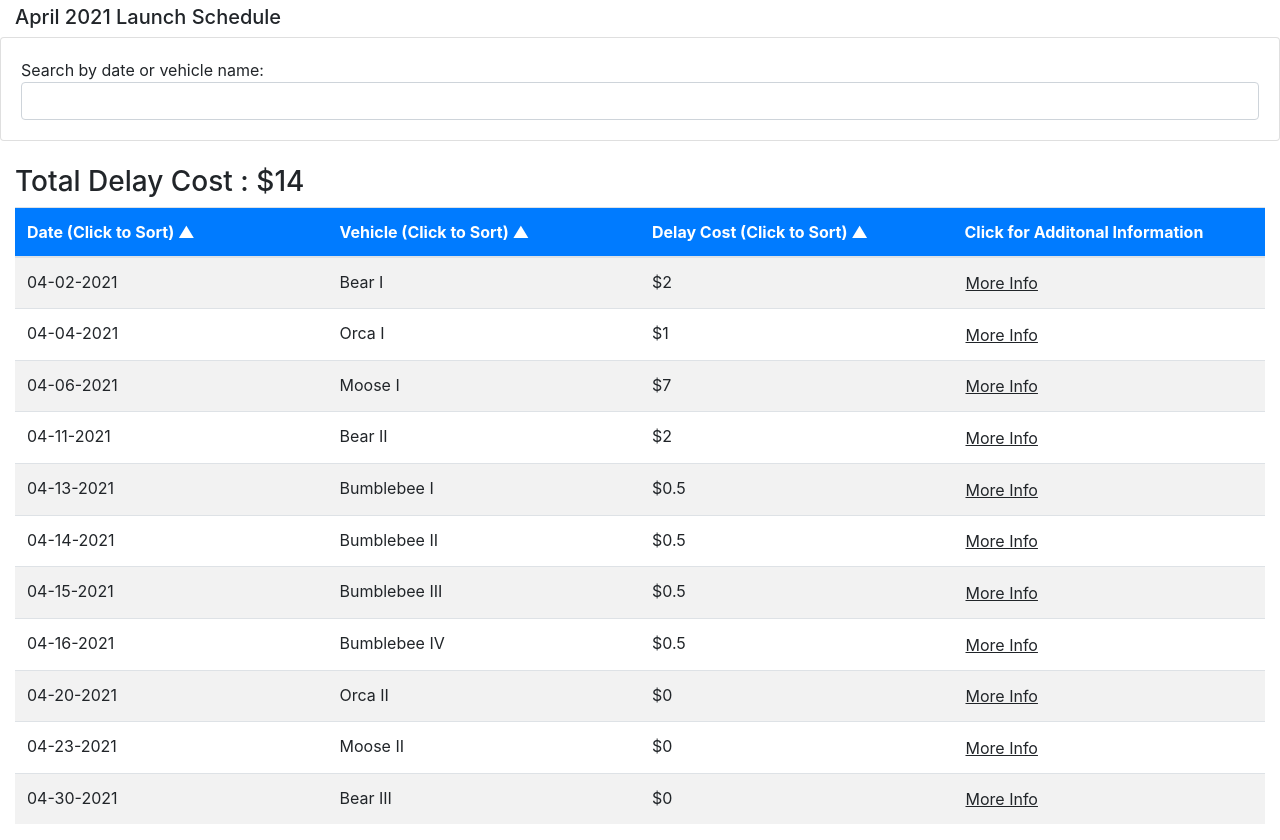
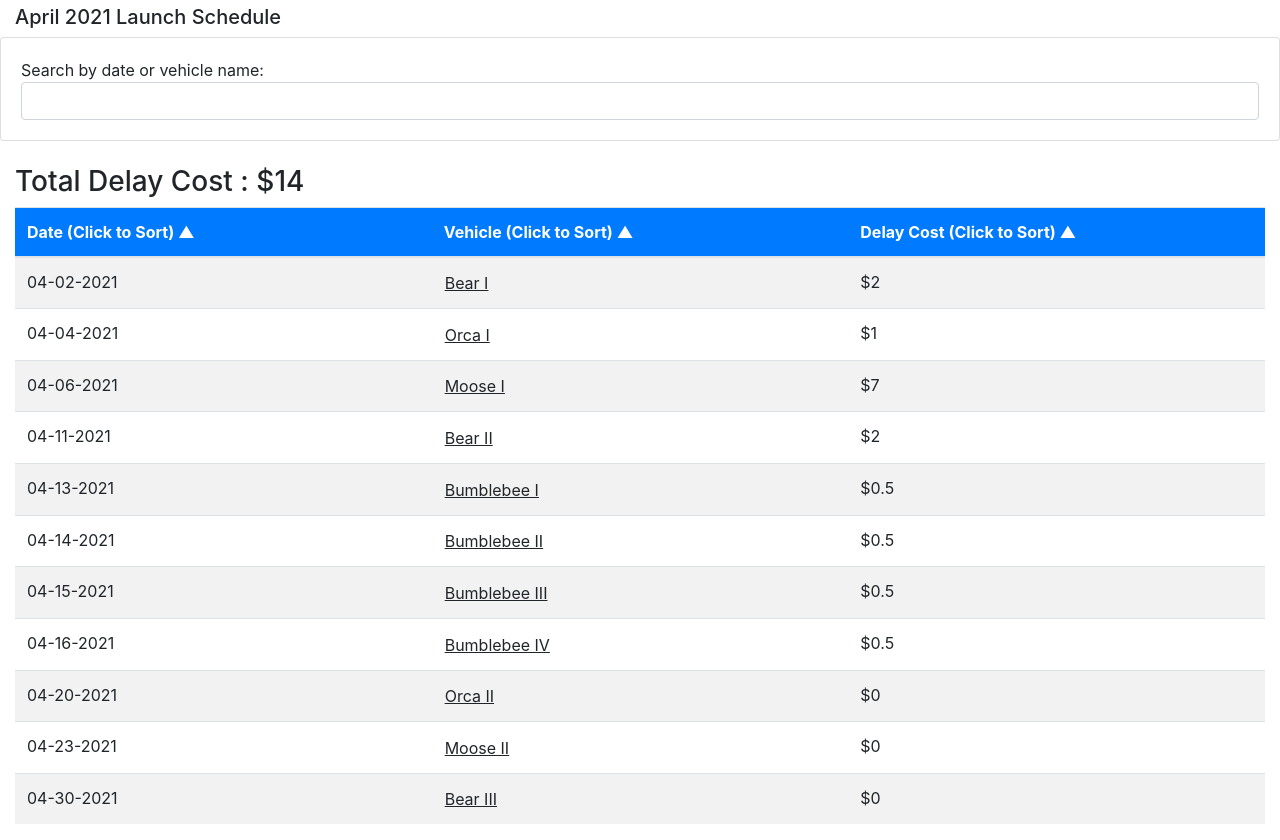
Before and after one commit to Thomasliminator/launch_scheduler, a plain HTML site: page index.html in a window 1280 px wide. Shown: the part 51-891 px from the top of the page. Drawn offline with nearby package versions, Linux system fonts and the light colour scheme.

Commit message:
modal updated

```diff
--- a/index.html
+++ b/index.html
@@ -44,7 +44,6 @@
 					<th data-column="date" data-order="desc">Date (Click to Sort) &#9650</th>
 					<th data-column="vehicle" data-order="desc">Vehicle (Click to Sort) &#9650</th>
 					<th data-column="cost" data-order="desc">Delay Cost (Click to Sort) &#9650</th>
-					<th data-column="ignore">Click for Additonal Information</th>
 				</tr>
 
 				<tbody id="myTable">
@@ -52,6 +51,7 @@
 				</tbody>
 			</table>
 		</div>
+
 		<!-- Modal -->
 		<div class="modal fade" id="theModal" tabindex="-1" role="dialog" aria-labelledby="theModalLabel" aria-hidden="true">
 			<div class="modal-dialog" role="document">
--- a/main.js
+++ b/main.js
@@ -84,9 +84,8 @@ function buildTable(data){
     for (var i = 0; i < data.length; i++){
         var row = `<tr>
                         <td>${data[i].date}</td>
-                        <td>${data[i].vehicle}</td>
+                        <td> <button onclick="buildModal(myArray, this.innerText);" type="button" class="btn btn-nopad" data-toggle="modal" data-target="#theModal"><u>${data[i].vehicle}</u></button></td>
                         <td>${data[i].cost}</td>
-                        <td> <button onclick="buildModal(myArray, this.innerText);" type="button" class="btn btn-nopad" data-toggle="modal" data-target="#theModal"><u>More Info</u></button></td>
                 </tr>`
         table.innerHTML += row
     }
@@ -102,7 +101,6 @@ function buildModal(table, vehicle){
             var index = i
         }
     }
-
     for (var x in table[index]) {
         var newRow = `<tr>
             <td>${capitalizeWords(x)}</td>
```
Also changed, not shown: 1 other file.
